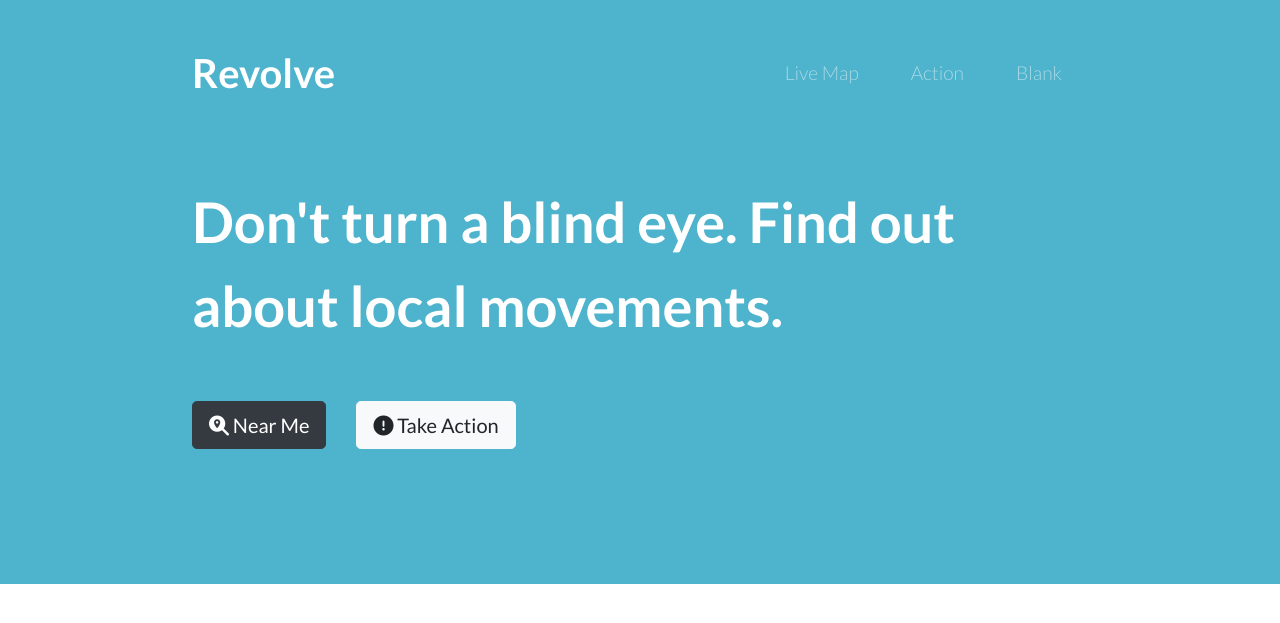
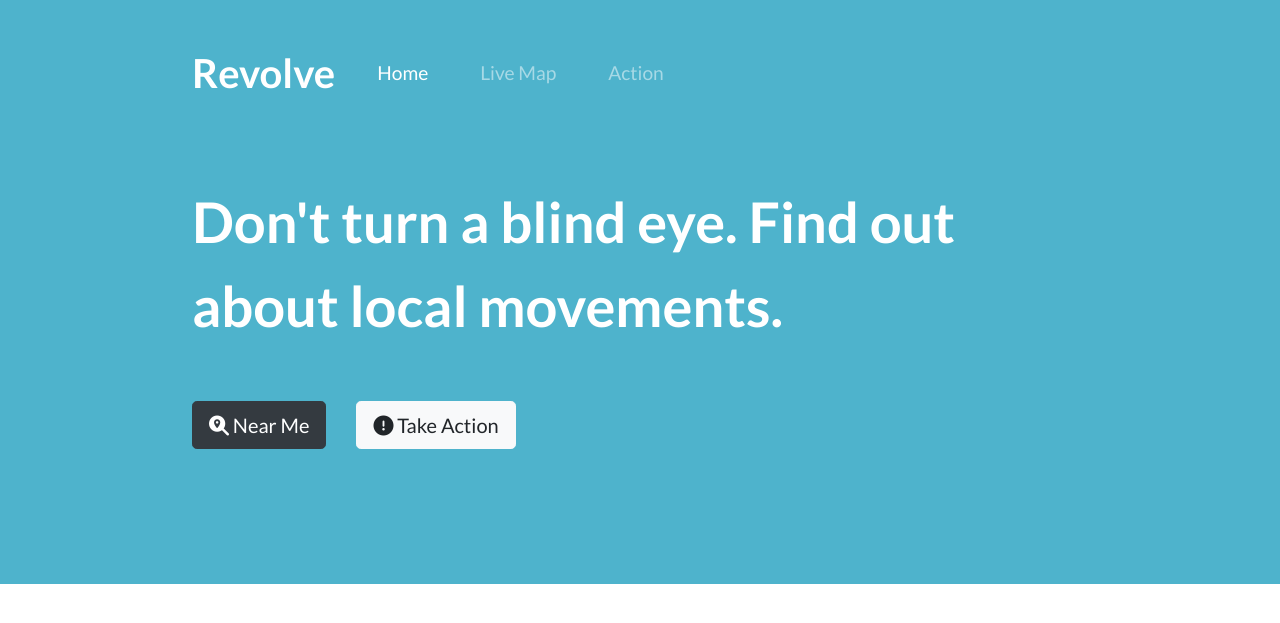
Before and after one commit to kareemassad/Empower, a Flask app: page / in a window 1280 px wide. Shown: the top 623 px of the page. Run offline with Flask 2, Linux system fonts and the light colour scheme; parts of the project's set-up code (start-up, migrations or seed data) failed here and were passed over; some libraries are stand-ins or nearby versions.

Commit message:
Links work to their sources

```diff
--- a/static/styles/styles.css
+++ b/static/styles/styles.css
@@ -38,7 +38,7 @@ p{
 .nav-link{
     font-size: 1.2rem;
     font-family: 'Lato';
-    font-weight: 300;
+    font-weight: 500;
 
 }
 
--- a/templates/index.html
+++ b/templates/index.html
@@ -35,27 +35,29 @@
     <section id="title">
         <div class="container-fluid">
             <!-- Nav Bar -->
-            <nav class="navbar navbar-expand-lg navbar-dark">
+            <nav class="navbar navbar-expand-lg navbar-dark primary-color">
 
                 <a class="navbar-brand" href="">Revolve</a>
+
                 <button class="navbar-toggler" type="button" data-toggle="collapse" data-target="#navbarTogglerDemo02">
                     <span class="navbar-toggler-icon"></span>
                 </button>
 
-                <div class="collapse navbar-collapse" id="navbarTogglerDemo02">
+                <div class="collapse navbar-collapse" id="basicExampleNav">
 
-                    <ul class="navbar-nav ml-auto">
-                        <li class="nav-item">
-                            <a class="nav-link" href="#footer">Live Map</a>
+                    <ul class="navbar-nav mr-auto">
+                        <li class="nav-item active">
+                            <a class="nav-link" href="#">Home
+                                <span class="sr-only">(current)</span>
+                            </a>
                         </li>
                         <li class="nav-item">
-                            <a class="nav-link" href="#pricing">Action</a>
+                            <a class="nav-link" href="nearMe">Live Map</a>
                         </li>
                         <li class="nav-item">
-                            <a class="nav-link" href="#cta">Blank</a>
+                            <a class="nav-link" href="action">Action</a>
                         </li>
                     </ul>
-
                 </div>
             </nav>
             <!-- Title -->
@@ -63,8 +65,10 @@
             <div class="row">
                 <div class="col-lg-12">
                     <h1 class="big-heading">Don't turn a blind eye. Find out about local movements.</h1>
-                    <button type="button" class="btn btn-dark btn-lg download-button"><i class="fas fa-search-location"></i> Near Me</button>
-                    <button type="button" class="btn btn-light btn-lg download-button"><i class="fas fa-exclamation-circle"></i> Take Action</button>
+                    <button type="button" class="btn btn-dark btn-lg download-button"><i
+                            class="fas fa-search-location"></i> Near Me</button>
+                    <button type="button" class="btn btn-light btn-lg download-button"><i
+                            class="fas fa-exclamation-circle"></i> Take Action</button>
                 </div>
             </div>
         </div>
```
